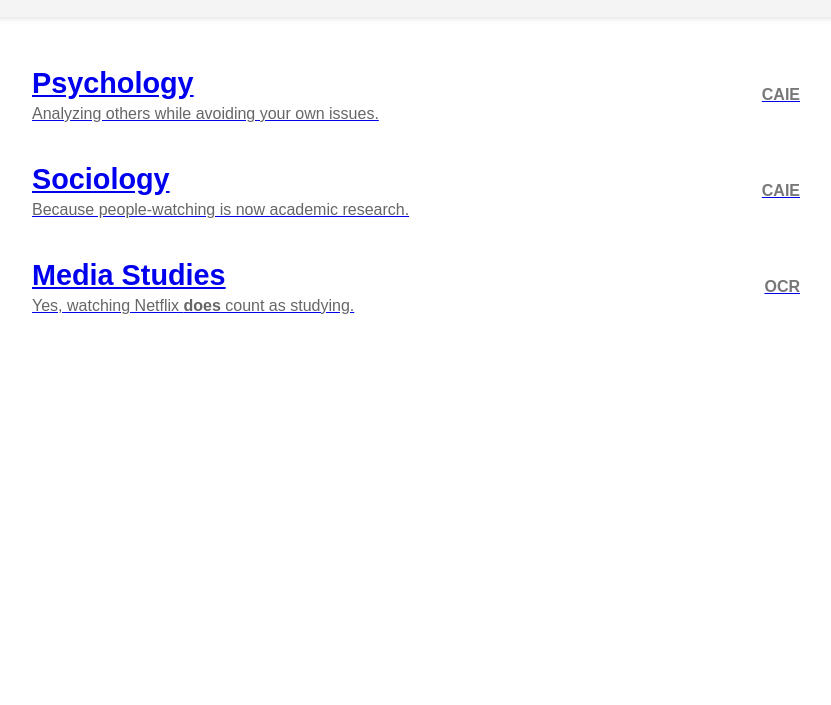
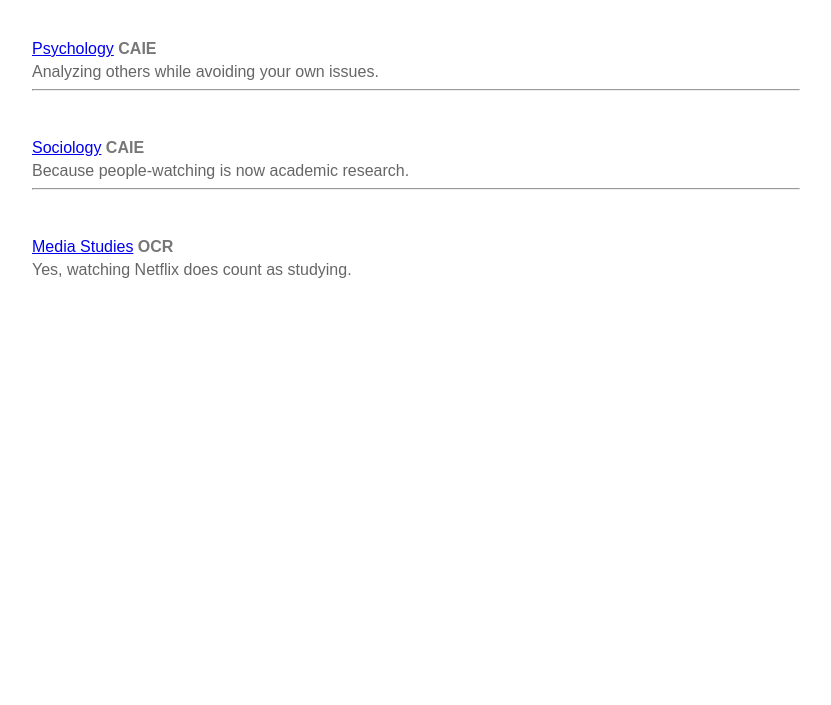
Before and after one commit to Pen-netizen/alevels-website, a plain HTML site: page index.html in a window 1280 px wide. Shown: the part 95-800 px from the top of the page, without its empty margins (224-1055 px from the left). Drawn offline with Linux system fonts and the light colour scheme.

Commit message:
Update index.html

```diff
--- a/index.html
+++ b/index.html
@@ -2,54 +2,35 @@
 <html lang="en">
 <head>
     <meta charset="UTF-8">
-  <meta name="viewport" content="width=device-width, initial-scale=1">
+    <meta name="viewport" content="width=device-width, initial-scale=1.0">
     <title>A Levels Study Hub</title>
     <link rel="stylesheet" href="style.css">
 </head>
 <body>
-
     <header>
-    <h1>A Levels Study Hub</h1>
-    <p>Your subjects, your struggles, all in one place.</p>
+        <h1>A LEVELS STUDY HUB</h1>
     </header>
 
     <main>
-    <section class="subject" id="psychology">
-      <a href="psychology.html">
-        <div class="subject-container">
-          <div class="subject-text">
-            <h2>Psychology</h2>
+        <section class="subject">
+            <a href="psychology.html">Psychology</a>
+            <span class="exam-board">CAIE</span>
             <p>Analyzing others while avoiding your own issues.</p>
-          </div>
-          <span class="exam-board">CAIE</span>
-        </div>
-      </a>
+            <hr>
         </section>
 
-    <section class="subject" id="sociology">
-      <a href="sociology.html">
-        <div class="subject-container">
-          <div class="subject-text">
-            <h2>Sociology</h2>
+        <section class="subject">
+            <a href="sociology.html">Sociology</a>
+            <span class="exam-board">CAIE</span>
             <p>Because people-watching is now academic research.</p>
-          </div>
-          <span class="exam-board">CAIE</span>
-        </div>
-      </a>
+            <hr>
         </section>
 
-    <section class="subject" id="media">
-      <a href="media.html">
-        <div class="subject-container">
-          <div class="subject-text">
-            <h2>Media Studies</h2>
-            <p>Yes, watching Netflix <strong>does</strong> count as studying.</p>
-          </div>
+        <section class="subject">
+            <a href="media-studies.html">Media Studies</a>
             <span class="exam-board">OCR</span>
-        </div>
-      </a>
+            <p>Yes, watching Netflix does count as studying.</p>
         </section>
     </main>
-
 </body>
 </html>
```
Lines whose indentation alone changed are shown as unchanged.
